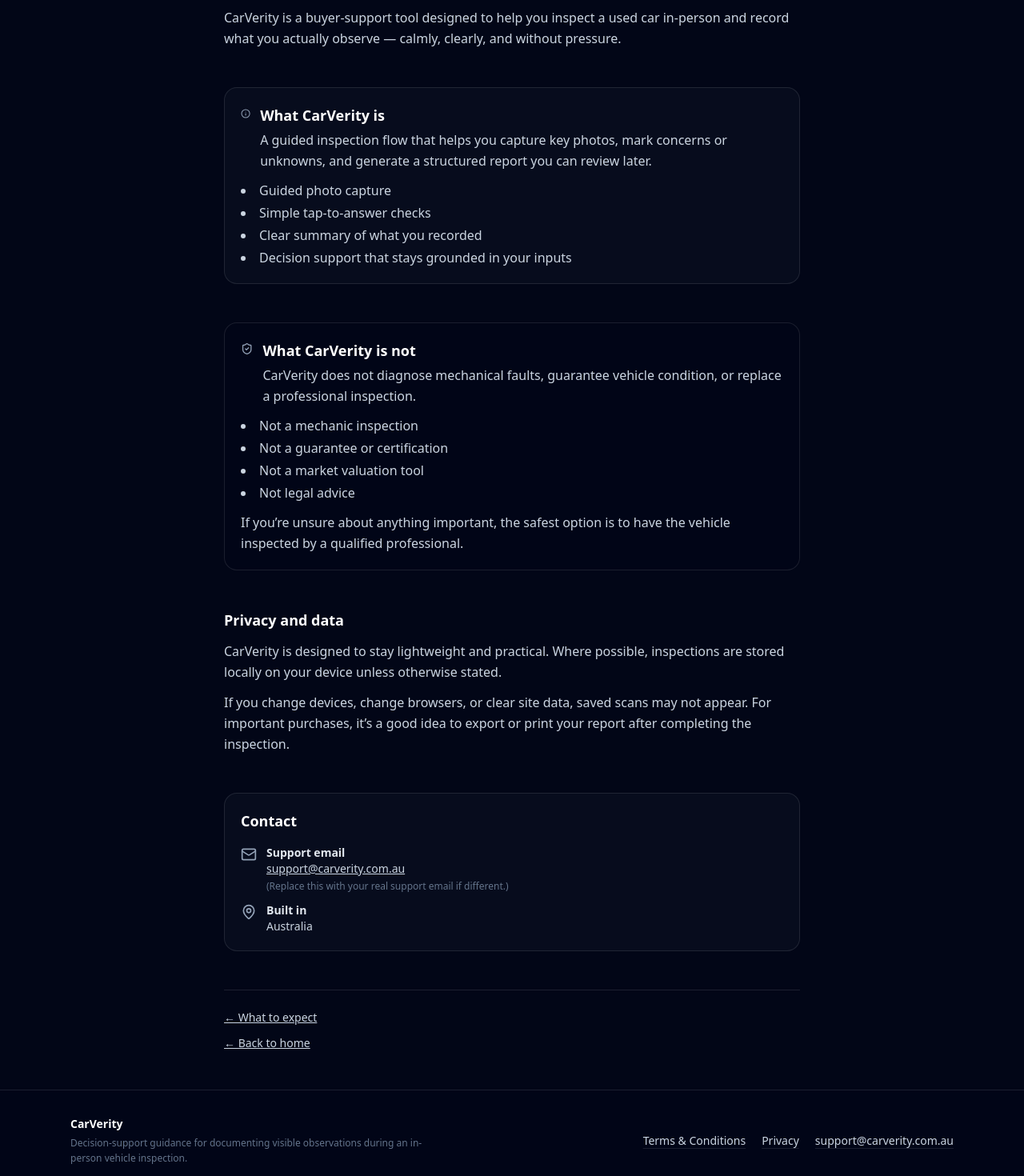
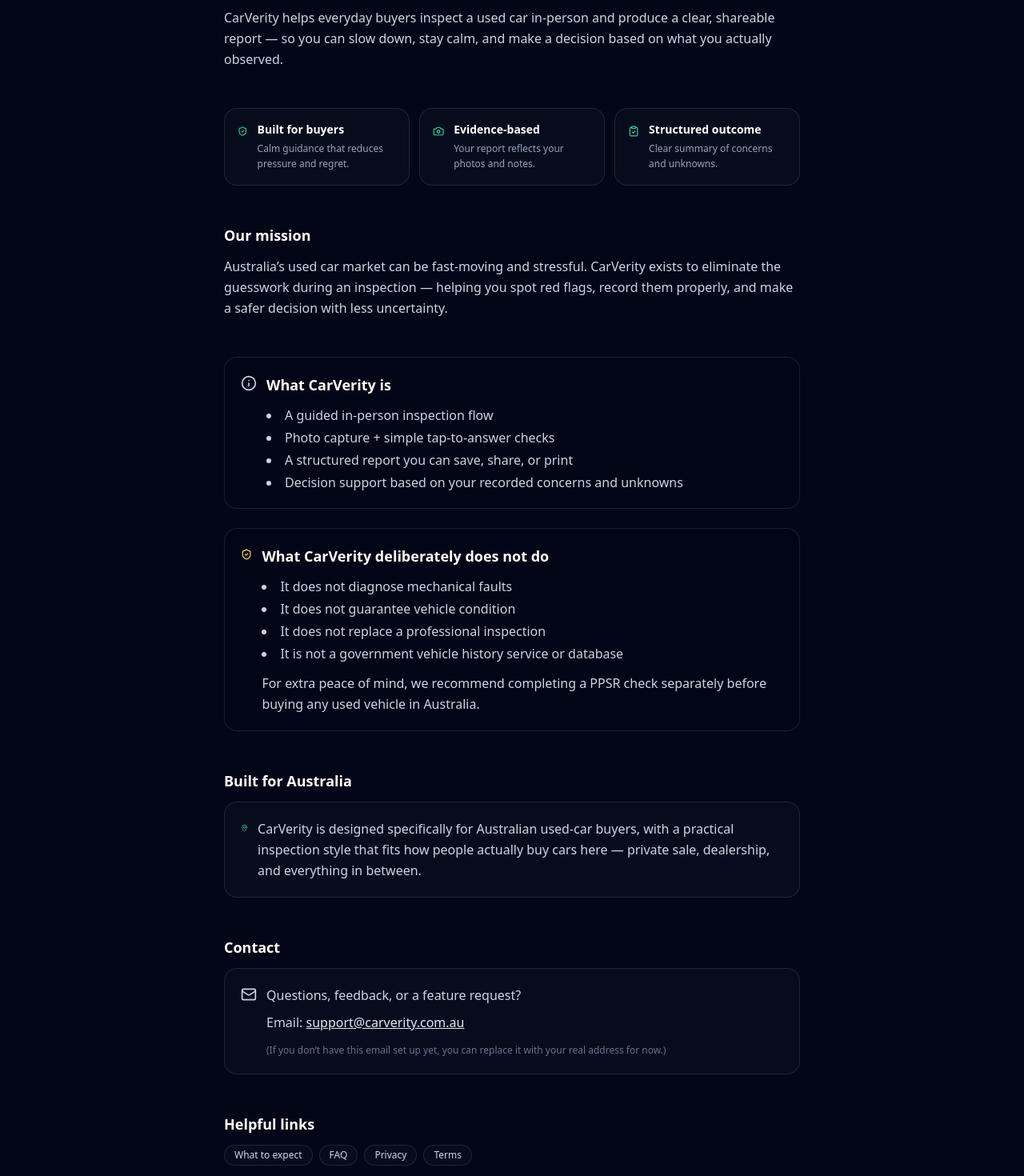
Before and after one commit to jeremy-swallow/carverity-clean, a React (Vite) app: page /about in a window 1280 px wide. Shown: the part 180-1650 px from the top of the page at 80% size. Built offline with nearby package versions, Linux system fonts and the light colour scheme; no server answers.

Commit message:
Add About page and route

```diff
--- a/src/App.tsx
+++ b/src/App.tsx
@@ -316,10 +316,7 @@ export default function App() {
         />
 
         {/* Back-compat: if something links to /print without id, send home */}
-        <Route
-          path="/scan/in-person/print"
-          element={<Navigate to="/" replace />}
-        />
+        <Route path="/scan/in-person/print" element={<Navigate to="/" replace />} />
 
         {/* -----------------------
            Legacy routes (keep so old links don't break)
--- a/src/pages/About.tsx
+++ b/src/pages/About.tsx
@@ -1,7 +1,14 @@
 // src/pages/About.tsx
 
 import { Link } from "react-router-dom";
-import { ShieldCheck, Info, Mail, MapPin } from "lucide-react";
+import {
+  ShieldCheck,
+  ClipboardCheck,
+  Camera,
+  MapPin,
+  Info,
+  Mail,
+} from "lucide-react";
 
 export default function About() {
   return (
@@ -17,120 +24,204 @@ export default function About() {
         </h1>
 
         <p className="text-slate-300 leading-relaxed">
-          CarVerity is a buyer-support tool designed to help you inspect a used
-          car in-person and record what you actually observe — calmly, clearly,
-          and without pressure.
+          CarVerity helps everyday buyers inspect a used car in-person and
+          produce a clear, shareable report — so you can slow down, stay calm,
+          and make a decision based on what you actually observed.
         </p>
       </header>
 
-      {/* WHAT IT IS */}
-      <section className="rounded-2xl border border-white/10 bg-slate-900/40 p-5 space-y-3">
-        <div className="flex items-start gap-3">
-          <Info className="h-5 w-5 text-slate-400 mt-0.5" />
-          <div className="min-w-0">
-            <h2 className="text-lg font-semibold">What CarVerity is</h2>
-            <p className="text-slate-300 leading-relaxed mt-1">
-              A guided inspection flow that helps you capture key photos, mark
-              concerns or unknowns, and generate a structured report you can
-              review later.
-            </p>
+      {/* TRUST STRIP */}
+      <section className="grid grid-cols-1 sm:grid-cols-3 gap-3">
+        <div className="rounded-2xl border border-white/10 bg-slate-900/40 p-4">
+          <div className="flex items-start gap-3">
+            <ShieldCheck className="h-5 w-5 text-emerald-400 mt-0.5" />
+            <div>
+              <p className="text-sm font-semibold text-white">
+                Built for buyers
+              </p>
+              <p className="text-xs text-slate-400 mt-1 leading-relaxed">
+                Calm guidance that reduces pressure and regret.
+              </p>
+            </div>
           </div>
         </div>
 
-        <ul className="text-slate-300 list-disc list-inside space-y-1">
-          <li>Guided photo capture</li>
-          <li>Simple tap-to-answer checks</li>
-          <li>Clear summary of what you recorded</li>
-          <li>Decision support that stays grounded in your inputs</li>
-        </ul>
-      </section>
-
-      {/* WHAT IT IS NOT */}
-      <section className="rounded-2xl border border-white/10 bg-slate-950/30 p-5 space-y-3">
-        <div className="flex items-start gap-3">
-          <ShieldCheck className="h-5 w-5 text-slate-400 mt-0.5" />
-          <div className="min-w-0">
-            <h2 className="text-lg font-semibold">What CarVerity is not</h2>
-            <p className="text-slate-300 leading-relaxed mt-1">
-              CarVerity does not diagnose mechanical faults, guarantee vehicle
-              condition, or replace a professional inspection.
-            </p>
+        <div className="rounded-2xl border border-white/10 bg-slate-900/40 p-4">
+          <div className="flex items-start gap-3">
+            <Camera className="h-5 w-5 text-emerald-400 mt-0.5" />
+            <div>
+              <p className="text-sm font-semibold text-white">
+                Evidence-based
+              </p>
+              <p className="text-xs text-slate-400 mt-1 leading-relaxed">
+                Your report reflects your photos and notes.
+              </p>
+            </div>
           </div>
         </div>
 
-        <ul className="text-slate-300 list-disc list-inside space-y-1">
-          <li>Not a mechanic inspection</li>
-          <li>Not a guarantee or certification</li>
-          <li>Not a market valuation tool</li>
-          <li>Not legal advice</li>
-        </ul>
-
-        <p className="text-slate-300 leading-relaxed">
-          If you’re unsure about anything important, the safest option is to
-          have the vehicle inspected by a qualified professional.
-        </p>
-      </section>
-
-      {/* TRUST + PRIVACY */}
-      <section className="space-y-3">
-        <h2 className="text-lg font-semibold">Privacy and data</h2>
-
-        <p className="text-slate-300 leading-relaxed">
-          CarVerity is designed to stay lightweight and practical. Where
-          possible, inspections are stored locally on your device unless
-          otherwise stated.
-        </p>
-
-        <p className="text-slate-300 leading-relaxed">
-          If you change devices, change browsers, or clear site data, saved scans
-          may not appear. For important purchases, it’s a good idea to export or
-          print your report after completing the inspection.
-        </p>
-      </section>
-
-      {/* CONTACT */}
-      <section className="rounded-2xl border border-white/10 bg-slate-900/40 p-5 space-y-4">
-        <h2 className="text-lg font-semibold">Contact</h2>
-
-        <div className="space-y-3">
+        <div className="rounded-2xl border border-white/10 bg-slate-900/40 p-4">
           <div className="flex items-start gap-3">
-            <Mail className="h-5 w-5 text-slate-400 mt-0.5" />
-            <div className="min-w-0">
-              <p className="text-sm text-slate-200 font-semibold">
-                Support email
+            <ClipboardCheck className="h-5 w-5 text-emerald-400 mt-0.5" />
+            <div>
+              <p className="text-sm font-semibold text-white">
+                Structured outcome
               </p>
-              <p className="text-sm text-slate-300">
-                <a
-                  href="mailto:support@carverity.com.au"
-                  className="underline"
-                >
-                  support@carverity.com.au
-                </a>
+              <p className="text-xs text-slate-400 mt-1 leading-relaxed">
+                Clear summary of concerns and unknowns.
               </p>
-              <p className="text-xs text-slate-500 mt-1">
-                (Replace this with your real support email if different.)
-              </p>
-            </div>
-          </div>
-
-          <div className="flex items-start gap-3">
-            <MapPin className="h-5 w-5 text-slate-400 mt-0.5" />
-            <div className="min-w-0">
-              <p className="text-sm text-slate-200 font-semibold">Built in</p>
-              <p className="text-sm text-slate-300">Australia</p>
             </div>
           </div>
         </div>
       </section>
 
+      {/* MISSION */}
+      <section className="space-y-3">
+        <h2 className="text-lg font-semibold">Our mission</h2>
+
+        <p className="text-slate-300 leading-relaxed">
+          Australia’s used car market can be fast-moving and stressful. CarVerity
+          exists to eliminate the guesswork during an inspection — helping you
+          spot red flags, record them properly, and make a safer decision with
+          less uncertainty.
+        </p>
+      </section>
+
+      {/* WHAT IT IS / ISN'T */}
+      <section className="space-y-6">
+        <div className="rounded-2xl border border-white/10 bg-slate-950/40 p-5">
+          <div className="flex items-start gap-3">
+            <Info className="h-5 w-5 text-slate-300 mt-0.5" />
+            <div className="min-w-0">
+              <h2 className="text-lg font-semibold">What CarVerity is</h2>
+              <ul className="mt-3 text-slate-300 list-disc list-inside space-y-1">
+                <li>A guided in-person inspection flow</li>
+                <li>Photo capture + simple tap-to-answer checks</li>
+                <li>A structured report you can save, share, or print</li>
+                <li>
+                  Decision support based on your recorded concerns and unknowns
+                </li>
+              </ul>
+            </div>
+          </div>
+        </div>
+
+        <div className="rounded-2xl border border-white/10 bg-slate-950/40 p-5">
+          <div className="flex items-start gap-3">
+            <ShieldCheck className="h-5 w-5 text-amber-300 mt-0.5" />
+            <div className="min-w-0">
+              <h2 className="text-lg font-semibold">
+                What CarVerity deliberately does not do
+              </h2>
+              <ul className="mt-3 text-slate-300 list-disc list-inside space-y-1">
+                <li>It does not diagnose mechanical faults</li>
+                <li>It does not guarantee vehicle condition</li>
+                <li>It does not replace a professional inspection</li>
+                <li>
+                  It is not a government vehicle history service or database
+                </li>
+              </ul>
+
+              <p className="text-slate-300 leading-relaxed mt-3">
+                For extra peace of mind, we recommend completing a PPSR check
+                separately before buying any used vehicle in Australia.
+              </p>
+            </div>
+          </div>
+        </div>
+      </section>
+
+      {/* AUSTRALIA */}
+      <section className="space-y-3">
+        <h2 className="text-lg font-semibold">Built for Australia</h2>
+
+        <div className="flex items-start gap-3 rounded-2xl border border-white/10 bg-slate-900/40 p-5">
+          <MapPin className="h-5 w-5 text-emerald-400 mt-0.5" />
+          <div className="min-w-0">
+            <p className="text-slate-300 leading-relaxed">
+              CarVerity is designed specifically for Australian used-car buyers,
+              with a practical inspection style that fits how people actually
+              buy cars here — private sale, dealership, and everything in
+              between.
+            </p>
+          </div>
+        </div>
+      </section>
+
+      {/* CONTACT */}
+      <section className="space-y-3">
+        <h2 className="text-lg font-semibold">Contact</h2>
+
+        <div className="rounded-2xl border border-white/10 bg-slate-900/40 p-5">
+          <div className="flex items-start gap-3">
+            <Mail className="h-5 w-5 text-slate-300 mt-0.5" />
+            <div className="min-w-0">
+              <p className="text-slate-300 leading-relaxed">
+                Questions, feedback, or a feature request?
+              </p>
+
+              <p className="text-slate-300 leading-relaxed mt-2">
+                Email:{" "}
+                <a
+                  href="mailto:support@carverity.com.au"
+                  className="underline text-slate-200"
+                >
+                  support@carverity.com.au
+                </a>
+              </p>
+
+              <p className="text-xs text-slate-500 mt-3 leading-relaxed">
+                (If you don’t have this email set up yet, you can replace it
+                with your real address for now.)
+              </p>
+            </div>
+          </div>
+        </div>
+      </section>
+
+      {/* LINKS */}
+      <section className="space-y-3">
+        <h2 className="text-lg font-semibold">Helpful links</h2>
+
+        <div className="flex flex-wrap gap-2">
+          <Link
+            to="/what-to-expect"
+            className="text-xs px-3 py-1 rounded-full border border-white/10 bg-slate-900/40 text-slate-300 hover:bg-white/5 transition"
+          >
+            What to expect
+          </Link>
+
+          <Link
+            to="/faq"
+            className="text-xs px-3 py-1 rounded-full border border-white/10 bg-slate-900/40 text-slate-300 hover:bg-white/5 transition"
+          >
+            FAQ
+          </Link>
+
+          <Link
+            to="/privacy"
+            className="text-xs px-3 py-1 rounded-full border border-white/10 bg-slate-900/40 text-slate-300 hover:bg-white/5 transition"
+          >
+            Privacy
+          </Link>
+
+          <Link
+            to="/terms"
+            className="text-xs px-3 py-1 rounded-full border border-white/10 bg-slate-900/40 text-slate-300 hover:bg-white/5 transition"
+          >
+            Terms
+          </Link>
+        </div>
+      </section>
+
       {/* FOOTER */}
-      <footer className="pt-6 border-t border-white/10 flex flex-col gap-3">
-        <Link to="/what-to-expect" className="text-slate-300 underline text-sm">
-          ← What to expect
+      <footer className="pt-6 border-t border-white/10 flex items-center justify-between">
+        <Link to="/" className="text-slate-300 underline text-sm">
+          ← Back to home
         </Link>
 
-        <Link to="/" className="text-slate-300 underline text-sm">
-          ← Back to home
+        <Link to="/what-to-expect" className="text-slate-300 underline text-sm">
+          What to expect →
         </Link>
       </footer>
     </div>
```
Also changed, not shown: src/pages/WhatToExpect.tsx (+7 -9 lines).
